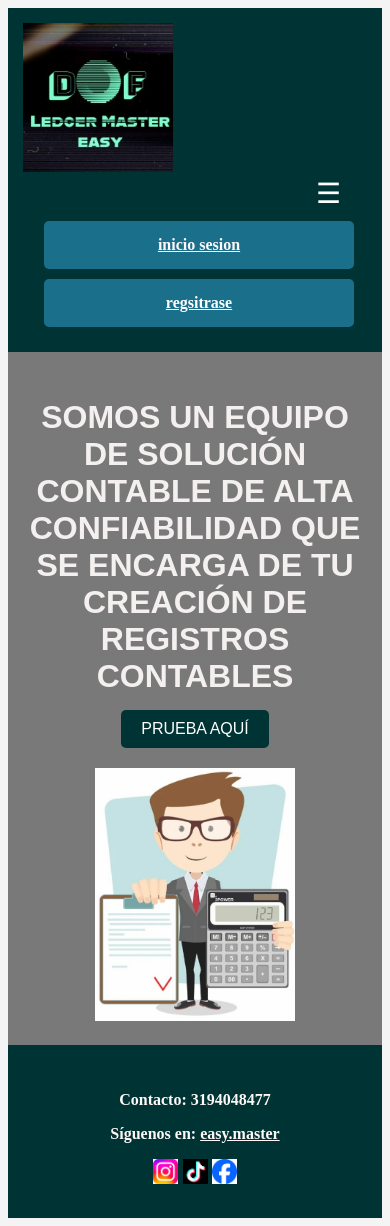
After one commit to pipemp06/Ledger-Master-Eay, a PHP site: page / in a window 390 px wide. The commit adds this page. Run offline with PHP 8.4, Linux system fonts and the light colour scheme.

Commit message:
Add files via upload

```diff
--- /dev/null
+++ b/index.html
@@ -0,0 +1,70 @@
+<!DOCTYPE html>
+<html lang="es">
+<head>
+    <meta charset="UTF-8">
+    <meta name="viewport" content="width=device-width, initial-scale=1.0">
+    <title>Ledger Master Easy</title>
+    <link rel="stylesheet" href="styles.css">
+</head>
+<script>
+    const hamburger = document.getElementById('hamburger');
+    const navLinks = document.getElementById('nav-links');
+
+    hamburger.addEventListener('click', () => {
+        navLinks.classList.toggle('show');
+    });
+</script>
+
+<body>
+    <!-- Barra de navegación -->
+    <header>
+        <nav class="navbar">
+            <div class="logo">
+                <img src="ing logo.jpg" alt="Logo Ledger Master Easy" width="100">
+            </div>
+
+            <button class="hamburger" id="hamburger">  ☰  </button>
+
+            <ul class="nav-links">
+                <li><a href="#inicio">Inicio</a></li>
+                <li><a class="btn-resumen" href="resumen.html">Resumen</a></li>
+                <li><a class="btn-funciones" href="funciones.html"> funciones<a>
+                <li><a href="#conocenos">Conócenos</a></li>
+            </ul>
+            <div class="auth-buttons">
+                 <a class="btn-login" href="inicio sesion.html">inicio sesion</a>
+                <a class="btn-register" href="registrar.html"> regsitrase<a>
+
+            </div>
+        </nav>
+    </header>
+
+    <!-- Banner principal -->
+    <section id="banner">
+        <div class="banner-content">
+            <h2>SOMOS UN EQUIPO DE SOLUCIÓN CONTABLE DE ALTA CONFIABILIDAD QUE SE ENCARGA DE TU CREACIÓN DE REGISTROS CONTABLES</h2>
+            <button class="cta-button">PRUEBA AQUÍ</button>
+        </div>
+        <div class="banner-image">
+            <img src="ing contador.jpg" alt="Imagen Contador" width="200">
+        </div>
+    </section>
+
+    <!-- Pie de página -->
+    <footer>
+        <div class="footer-content">
+            <p>Contacto: 3194048477</p>
+            <p>Síguenos en: <a href="#">easy.master</a></p>
+            <div class="social-icons">
+                <a href="#"><img src="ing insta.jpg" alt="Instagram" width="30"></a>
+                <a href="#"><img src="ing tik tok.png" alt="TikTok" width="30"></a>
+                <a href="#"><img src="ing facebook.png" alt="Facebook" width="30"></a>
+            </div>
+
+        </div>
+
+    </footer>
+
+    <script src
+
+    htm
--- a/styles.css
+++ b/styles.css
@@ -16,6 +16,9 @@ body {
     display: flex;
     justify-content: space-between;
     align-items: center;
+    flex-wrap: wrap;
+    padding: 10px 20px;
+    color: #fff;
     background-color: #003333;
     padding: 15px;
 }
@@ -27,7 +30,7 @@ body {
 .nav-links {
     list-style: none;
     display: flex;
-    gap: 20px;
+    gap: 15px;
 }
 
 .nav-links li a {
@@ -111,3 +114,91 @@ body, p, a, li, label {
     width: 200px;
     height: auto;
 }
+
+/* Estilos generales para pantallas pequeñas */
+@media (max-width: 768px) {
+    .navbar {
+      flex-direction: column;
+      align-items: center;
+    }
+
+    .nav-links {
+      flex-direction: column;
+      align-items: center;
+      padding: 0;
+      margin: 10px 0;
+    }
+
+    .nav-links li {
+      margin: 5px 0;
+    }
+
+    .auth-buttons {
+      display: flex;
+      flex-direction: column;
+      gap: 10px;
+      margin-top: 10px;
+    }
+
+    #banner {
+      flex-direction: column;
+      text-align: center;
+      padding: 20px;
+    }
+
+    .banner-image {
+      margin-top: 20px;
+    }
+
+    .banner-image img {
+      width: 80%;
+      max-width: 250px;
+    }
+  }
+  /* Botón hamburguesa oculto en pantallas grandes */
+.hamburger {
+    display: none;
+    font-size: 28px;
+    background: none;
+    border: none;
+    color: white;
+    cursor: pointer;
+}
+
+/* Responsivo */
+@media (max-width: 768px) {
+    .navbar {
+        flex-direction: column;
+        align-items: flex-start;
+    }
+
+    .nav-links {
+        display: none;
+        flex-direction: column;
+        width: 100%;
+    }
+
+    .nav-links.show {
+        display: flex;
+    }
+
+    .hamburger {
+        display: block;
+        margin-left: auto;
+        margin-right: 20px;
+    }
+
+    .auth-buttons {
+        width: 100%;
+        display: flex;
+        flex-direction: column;
+        align-items: center;
+        gap: 10px;
+        margin-top: 10px;
+    }
+
+    .auth-buttons a {
+        width: 90%;
+        text-align: center;
+    }
+}
```
